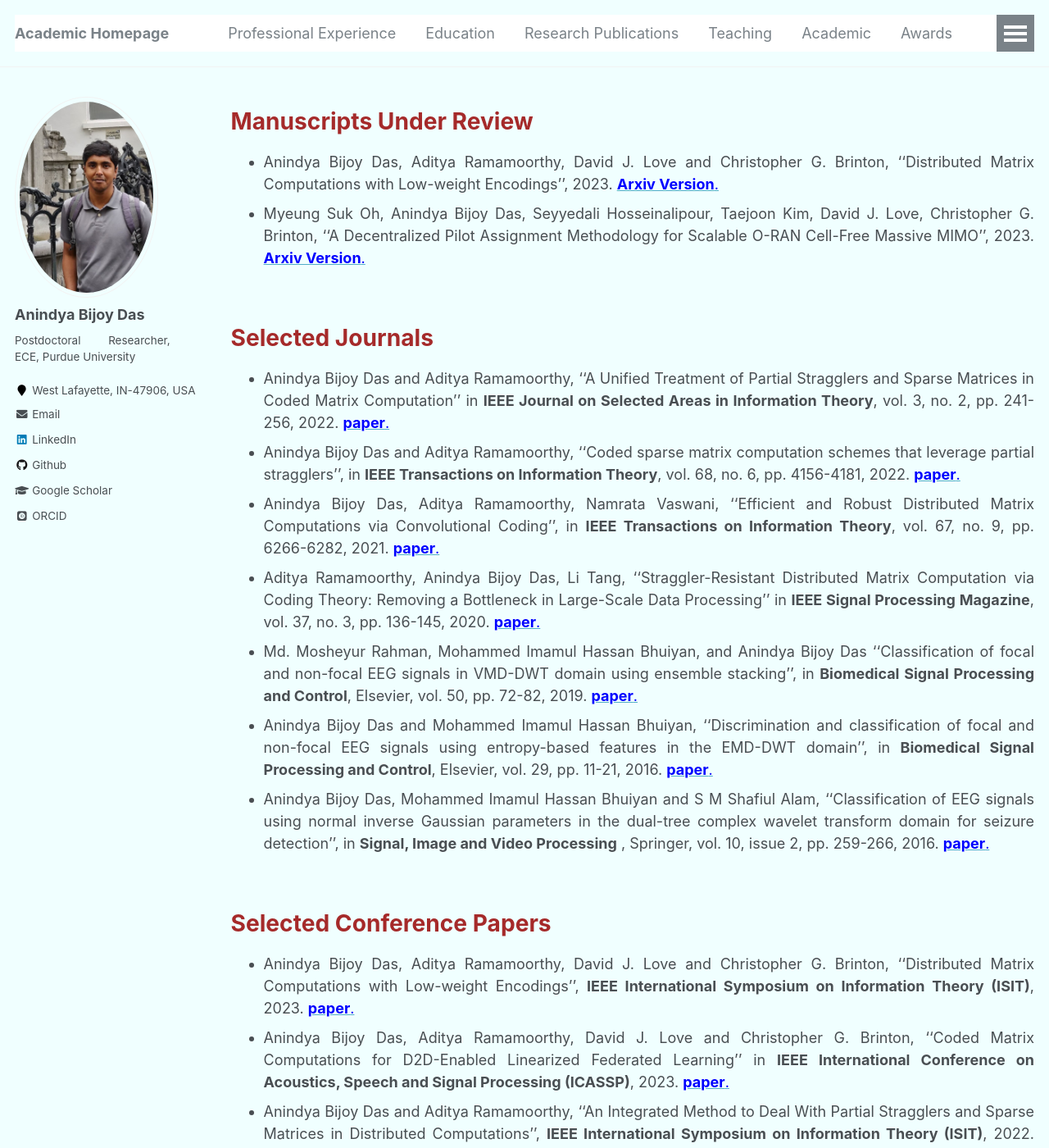
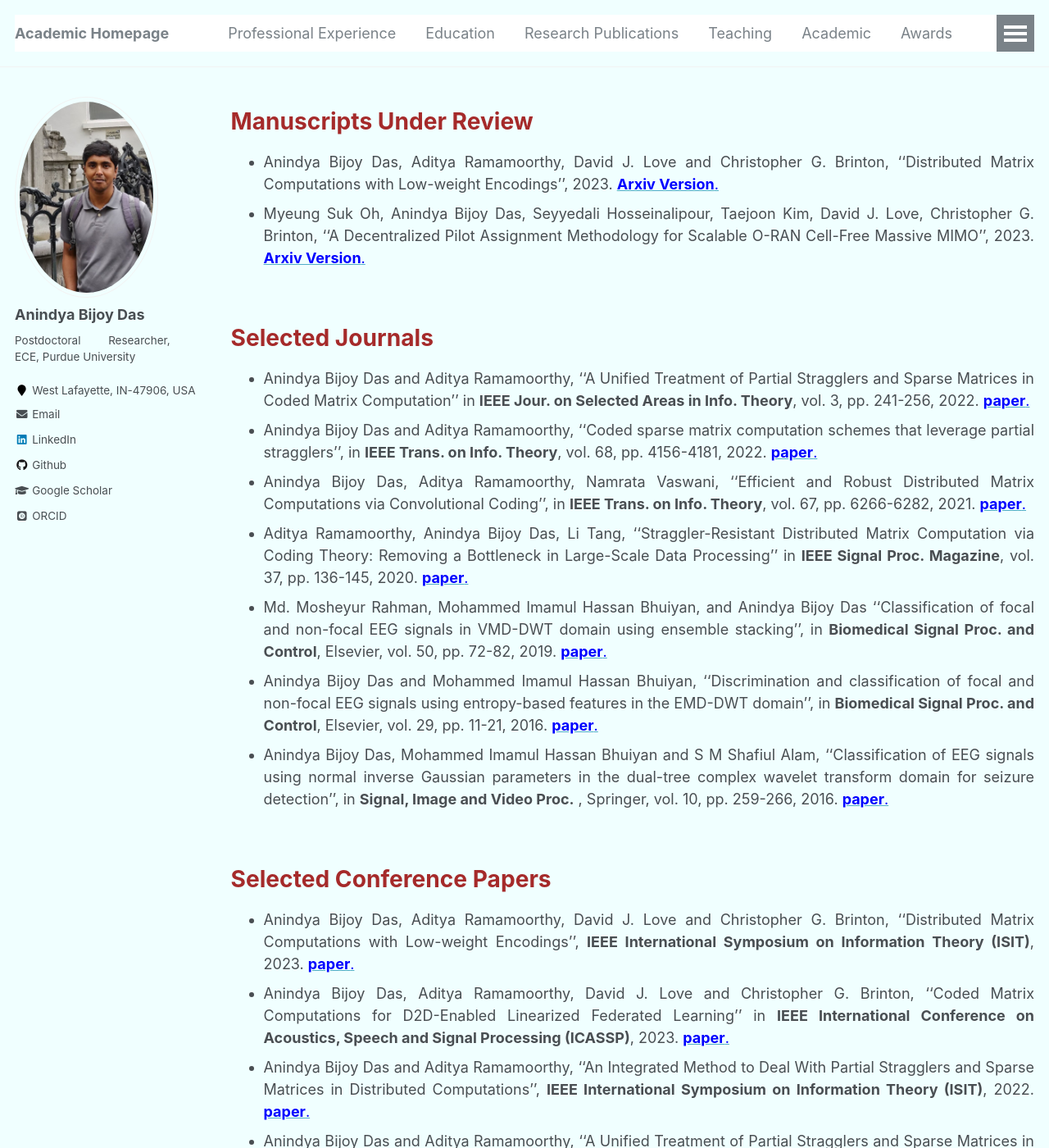
Before and after one commit to anindyabijoydas/portfolio, a Jekyll site: the page built from _pages/research.md, in a window 1280 px wide and 1400 px high. Shown: the whole window at 82% size. Built offline with Jekyll 4.4.1, drawn with Linux system fonts in a browser that asks for light colours; some web fonts are replaced.

Commit message:
Update research.md

```diff
--- a/_pages/research.md
+++ b/_pages/research.md
@@ -26,13 +26,13 @@ redirect_from:
 
 <span style="color:brown">**Selected Journals**</span>
 ======
-   * Anindya Bijoy Das and Aditya Ramamoorthy, ''A Unified Treatment of Partial Stragglers and Sparse Matrices in Coded Matrix Computation'' in **IEEE Journal on Selected Areas in Information Theory**, vol. 3, no. 2, pp. 241-256, 2022. [<span style="color:blue">**paper**.</span>](https://ieeexplore.ieee.org/document/9810006)
-   * Anindya Bijoy Das and Aditya Ramamoorthy, ''Coded sparse matrix computation schemes that leverage partial stragglers'', in **IEEE Transactions on Information Theory**, vol. 68, no. 6, pp. 4156-4181, 2022. [<span style="color:blue">**paper**.</span>](https://ieeexplore.ieee.org/document/9717254)
-   * Anindya Bijoy Das, Aditya Ramamoorthy, Namrata Vaswani, ''Efficient and Robust Distributed Matrix Computations via Convolutional Coding'', in **IEEE Transactions on Information Theory**, vol. 67, no. 9, pp. 6266-6282, 2021. [<span style="color:blue">**paper**.</span>](https://ieeexplore.ieee.org/abstract/document/9478901)
-   * Aditya Ramamoorthy, Anindya Bijoy Das, Li Tang, ''Straggler-Resistant Distributed Matrix Computation via Coding Theory: Removing a Bottleneck in Large-Scale Data Processing'' in **IEEE Signal Processing Magazine**, vol. 37, no. 3, pp. 136-145, 2020. [<span style="color:blue">**paper**.</span>](https://ieeexplore.ieee.org/abstract/document/9084368)
-   * Md. Mosheyur Rahman, Mohammed Imamul Hassan Bhuiyan, and Anindya Bijoy Das ''Classification of focal and non-focal EEG signals in VMD-DWT domain using ensemble stacking'', in **Biomedical Signal Processing and Control**, Elsevier, vol. 50, pp. 72-82, 2019. [<span style="color:blue">**paper**.</span>](https://www.sciencedirect.com/science/article/abs/pii/S1746809419300126)
-   * Anindya Bijoy Das and Mohammed Imamul Hassan Bhuiyan, ''Discrimination and classification of focal and non-focal EEG signals using entropy-based features in the EMD-DWT domain'', in **Biomedical Signal Processing and Control**, Elsevier, vol. 29, pp. 11-21, 2016. [<span style="color:blue">**paper**.</span>](https://www.sciencedirect.com/science/article/abs/pii/S1746809416300465)
-   * Anindya Bijoy Das, Mohammed Imamul Hassan Bhuiyan and S M Shafiul Alam, ''Classification of EEG signals using normal inverse Gaussian parameters in the dual-tree complex wavelet transform domain for seizure detection'', in **Signal, Image and Video Processing** , Springer, vol. 10, issue 2, pp. 259-266, 2016. [<span style="color:blue">**paper**.</span>](https://link.springer.com/article/10.1007%2Fs11760-014-0736-2)
+   * Anindya Bijoy Das and Aditya Ramamoorthy, ''A Unified Treatment of Partial Stragglers and Sparse Matrices in Coded Matrix Computation'' in **IEEE Jour. on Selected Areas in Info. Theory**, vol. 3, pp. 241-256, 2022. [<span style="color:blue">**paper**.</span>](https://ieeexplore.ieee.org/document/9810006)
+   * Anindya Bijoy Das and Aditya Ramamoorthy, ''Coded sparse matrix computation schemes that leverage partial stragglers'', in **IEEE Trans. on Info. Theory**, vol. 68, pp. 4156-4181, 2022. [<span style="color:blue">**paper**.</span>](https://ieeexplore.ieee.org/document/9717254)
+   * Anindya Bijoy Das, Aditya Ramamoorthy, Namrata Vaswani, ''Efficient and Robust Distributed Matrix Computations via Convolutional Coding'', in **IEEE Trans. on Info. Theory**, vol. 67, pp. 6266-6282, 2021. [<span style="color:blue">**paper**.</span>](https://ieeexplore.ieee.org/abstract/document/9478901)
+   * Aditya Ramamoorthy, Anindya Bijoy Das, Li Tang, ''Straggler-Resistant Distributed Matrix Computation via Coding Theory: Removing a Bottleneck in Large-Scale Data Processing'' in **IEEE Signal Proc. Magazine**, vol. 37, pp. 136-145, 2020. [<span style="color:blue">**paper**.</span>](https://ieeexplore.ieee.org/abstract/document/9084368)
+   * Md. Mosheyur Rahman, Mohammed Imamul Hassan Bhuiyan, and Anindya Bijoy Das ''Classification of focal and non-focal EEG signals in VMD-DWT domain using ensemble stacking'', in **Biomedical Signal Proc. and Control**, Elsevier, vol. 50, pp. 72-82, 2019. [<span style="color:blue">**paper**.</span>](https://www.sciencedirect.com/science/article/abs/pii/S1746809419300126)
+   * Anindya Bijoy Das and Mohammed Imamul Hassan Bhuiyan, ''Discrimination and classification of focal and non-focal EEG signals using entropy-based features in the EMD-DWT domain'', in **Biomedical Signal Proc. and Control**, Elsevier, vol. 29, pp. 11-21, 2016. [<span style="color:blue">**paper**.</span>](https://www.sciencedirect.com/science/article/abs/pii/S1746809416300465)
+   * Anindya Bijoy Das, Mohammed Imamul Hassan Bhuiyan and S M Shafiul Alam, ''Classification of EEG signals using normal inverse Gaussian parameters in the dual-tree complex wavelet transform domain for seizure detection'', in **Signal, Image and Video Proc.** , Springer, vol. 10, pp. 259-266, 2016. [<span style="color:blue">**paper**.</span>](https://link.springer.com/article/10.1007%2Fs11760-014-0736-2)
 
 <br />
 
```
